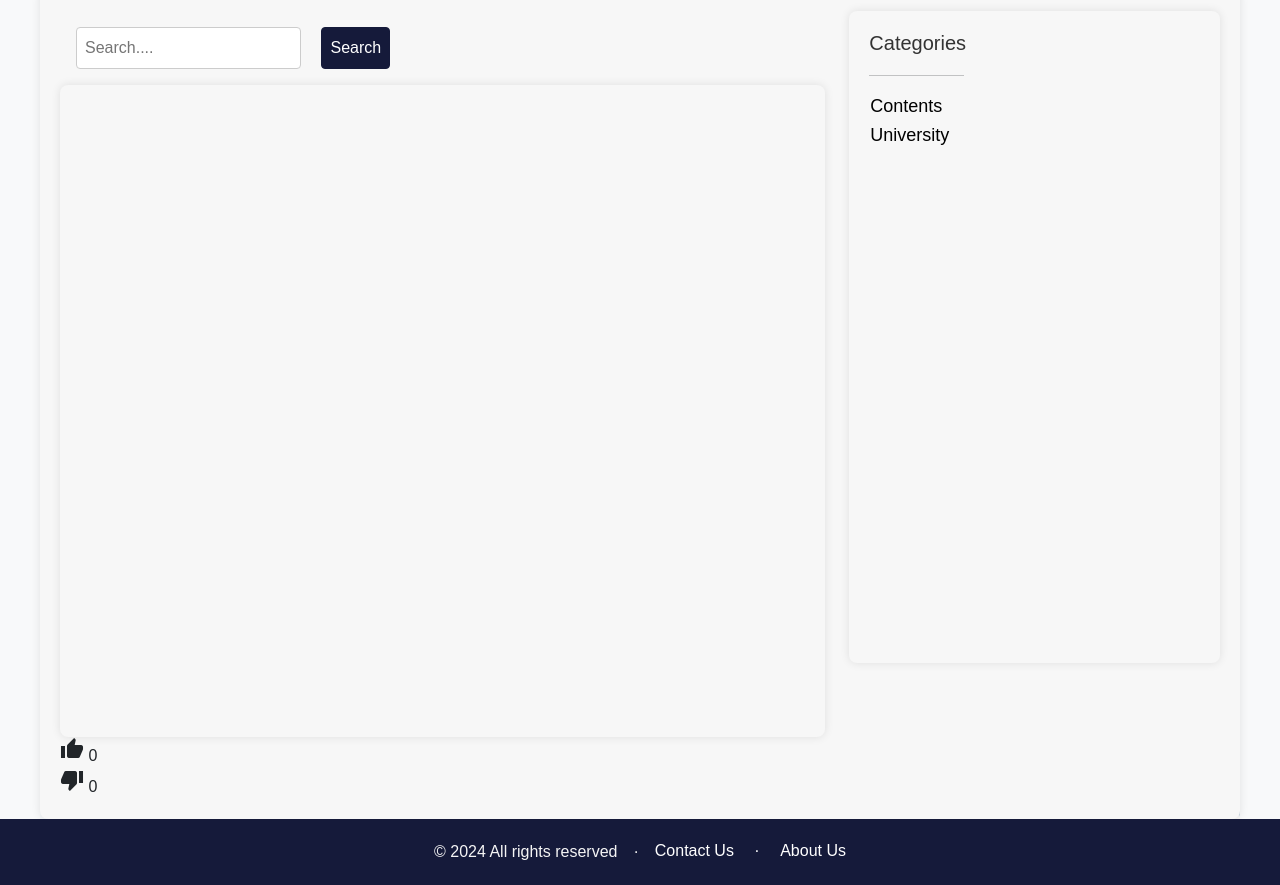
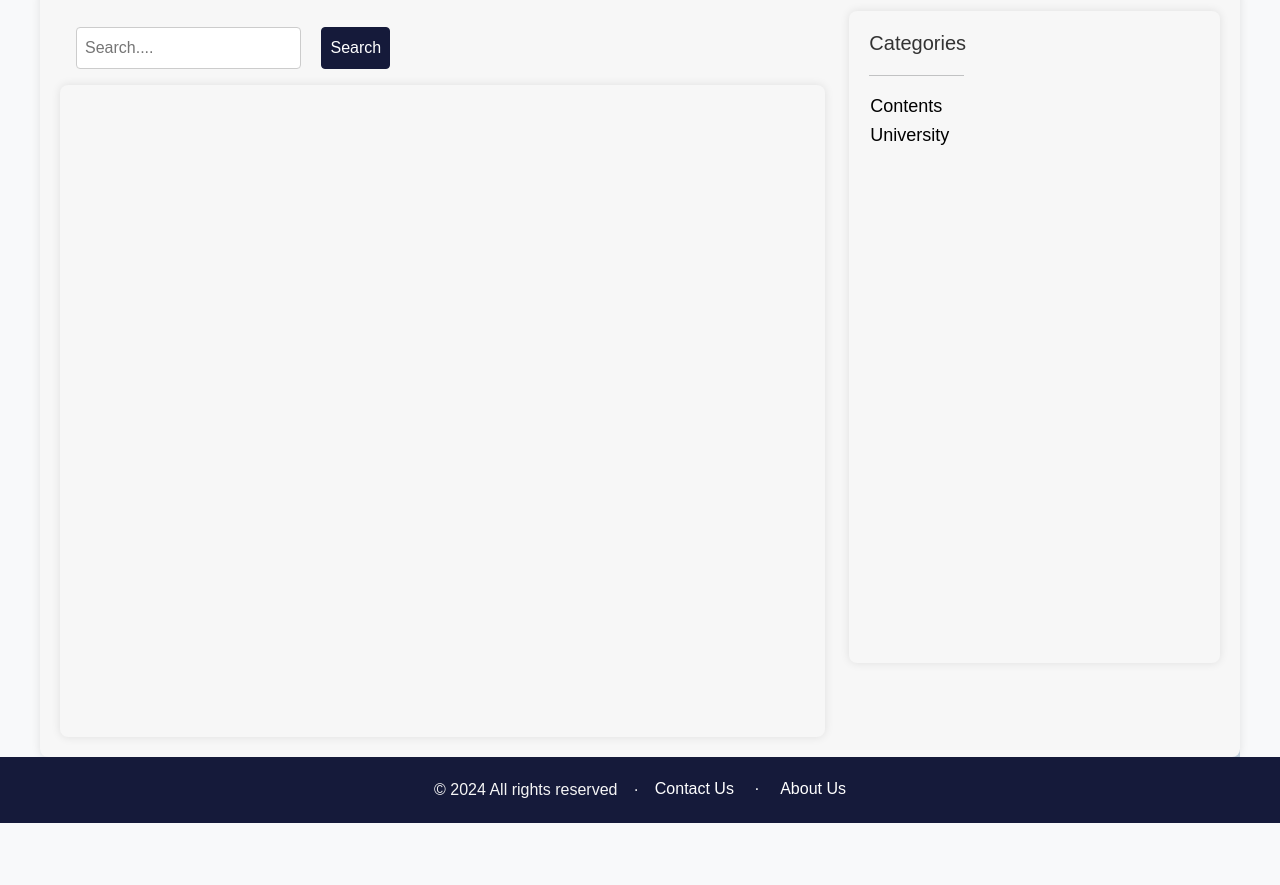
Before and after one commit to t3karo/upBeatEducationForum, a plain HTML site: page index.html in a window 1280 px wide. Shown: the part 105-990 px from the top of the page. After the commit the page ends 928 px from the top, so only its background shows below. Drawn offline with nearby package versions, Linux system fonts and the light colour scheme; files whose address does not match are found by name.

Commit message:
Remove post rating functionality from index.html

```diff
--- a/index.html
+++ b/index.html
@@ -23,16 +23,6 @@
         <a id="add-new-post-link" style="display: none;" href="addpost.html">Start a discussion</a>
         <div id="searchResults"></div>
         <div class="container" id="posts"> </div>
-        <div class="post-ratings-container">
-          <div class="post-rating">
-            <span class="post-rating-button material-icons">thumb_up</span>
-            <span class="post-rating-count">0</span>
-          </div>
-          <div class="post-rating">
-            <span class="post-rating-button material-icons">thumb_down</span>
-            <span class="post-rating-count">0</span>
-          </div>
-        </div>
         <div id="modal" class="modal">
           <div class="modal-content">
             <span class="close"><i class="bi bi-x-circle close-modla"></i></span>
```
